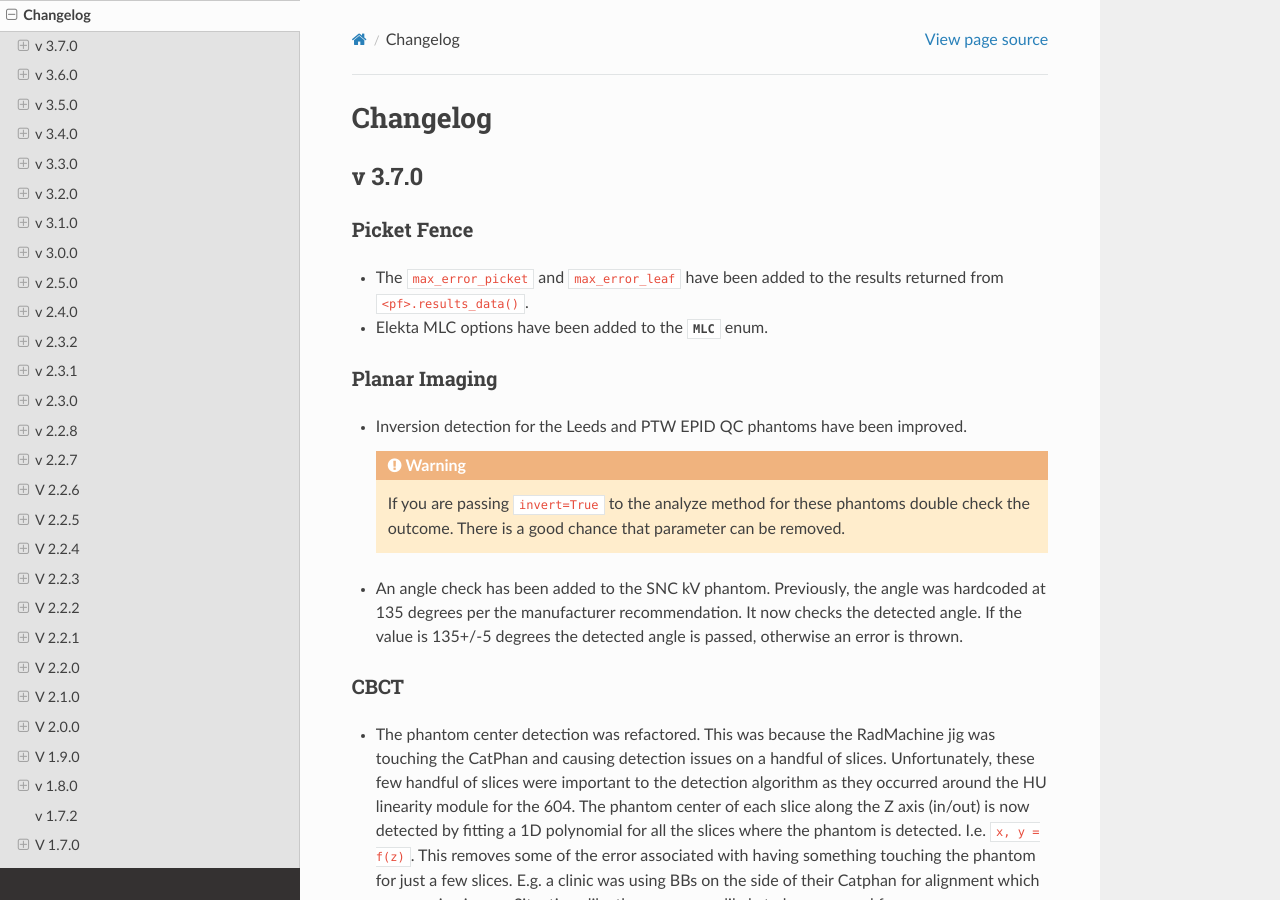
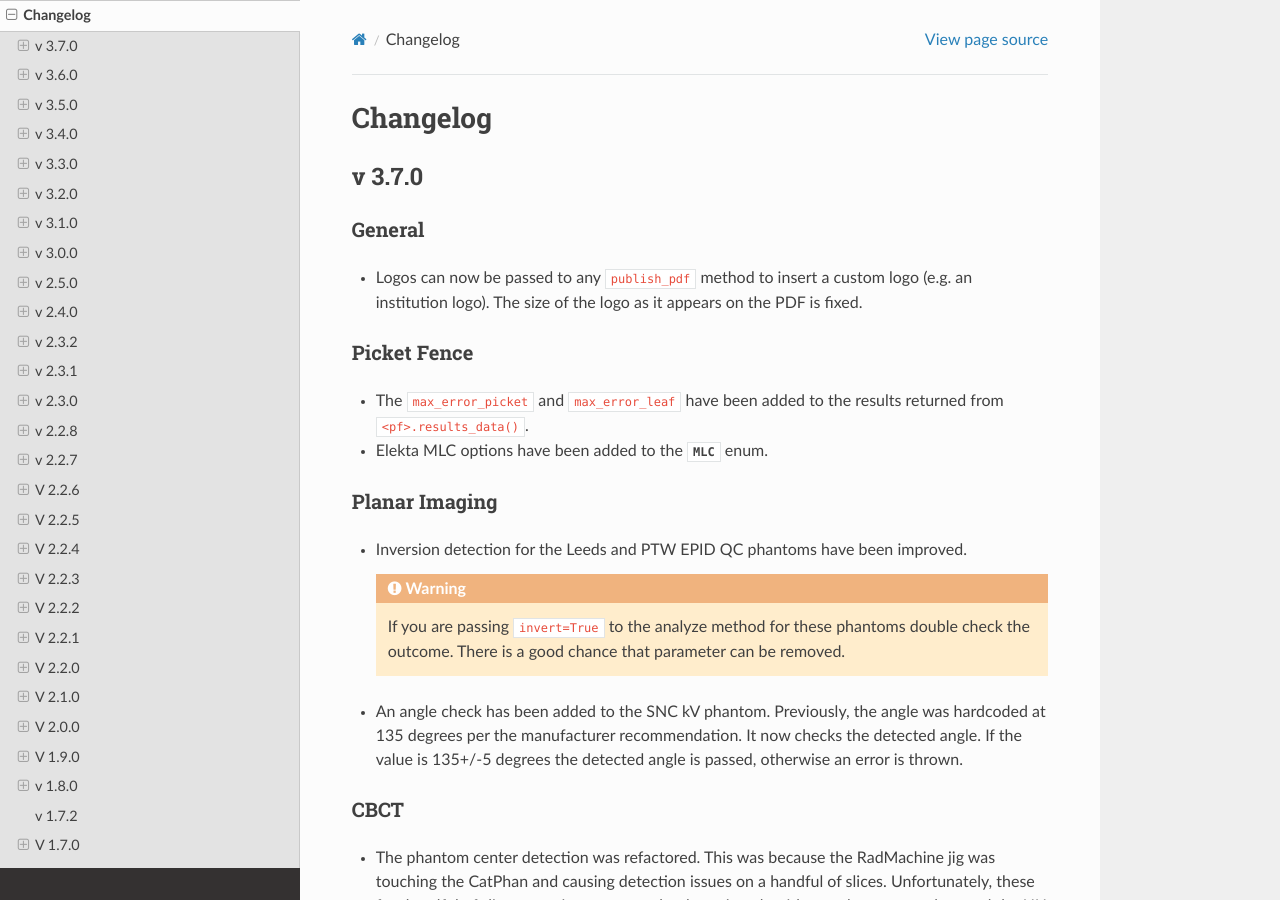
Before and after one commit to jrkerns/pylinac, a Sphinx documentation site: the page built from docs/source/changelog.rst, in a window 1280 px wide and 900 px high. Built offline with Sphinx 7.4.7 and the Read the Docs theme 2.0.0, drawn with Linux system fonts in a browser that asks for light colours; cross-references to code outside the pages are shown as plain code.

Commit message:
add note about logos

```diff
--- a/docs/source/changelog.rst
+++ b/docs/source/changelog.rst
@@ -5,6 +5,12 @@ Changelog
 
 v 3.7.0
 -------
+
+General
+^^^^^^^
+
+* Logos can now be passed to any ``publish_pdf`` method to insert a custom logo (e.g. an institution logo).
+  The size of the logo as it appears on the PDF is fixed.
 
 Picket Fence
 ^^^^^^^^^^^^
```
